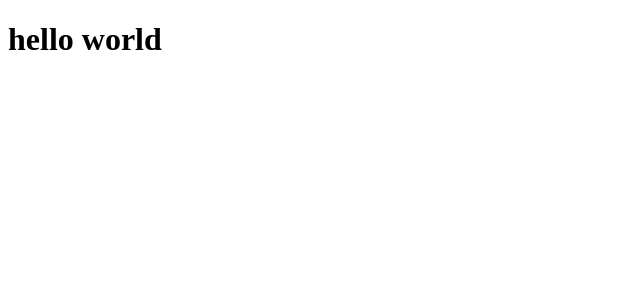
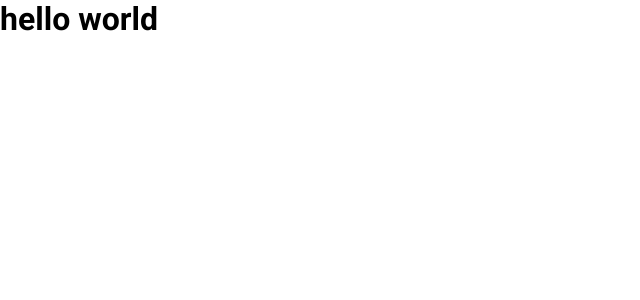
Before and after one commit to vitorkravs/Frontend-Notes, a React (Create React App) app: page / in a window 1280 px wide. Shown: the top 300 px of the page, without its empty margins (0-640 px from the left). Built offline with nearby package versions, Linux system fonts and the light colour scheme.

Commit message:
feat: criei global.css

```diff
--- a/public/index.html
+++ b/public/index.html
@@ -4,12 +4,17 @@
     <meta charset="utf-8" />
     <link rel="icon" href="%PUBLIC_URL%/favicon.ico" />
     <meta name="viewport" content="width=device-width, initial-scale=1" />
+    <link rel="preconnect" href="https://fonts.googleapis.com" />
+    <link rel="preconnect" href="https://fonts.gstatic.com" crossorigin />
+    <link
+      href="https://fonts.googleapis.com/css2?family=Roboto:wght@300;400;500;700&display=swap"
+      rel="stylesheet"
+    />
     <meta name="theme-color" content="#000000" />
     <meta
       name="description"
       content="Web site created using create-react-app"
     />
-
     <title>React App</title>
   </head>
   <body>
--- a/src/App.tsx
+++ b/src/App.tsx
@@ -1,3 +1,5 @@
+import "./global.css";
+
 function App() {
   return (
     <div className="App">
--- /dev/null
+++ b/src/global.css
@@ -0,0 +1,24 @@
+* {
+  margin: 0;
+  padding: 0;
+  box-sizing: border-box;
+  outline: 0;
+}
+
+html,
+body,
+#root {
+  height: 100%;
+}
+
+body {
+  background-color: #ffffff;
+  -webkit-font-smoothing: antialiased;
+}
+
+body,
+input,
+button,
+textarea {
+  font-family: Roboto, sans-serif;
+}
```
